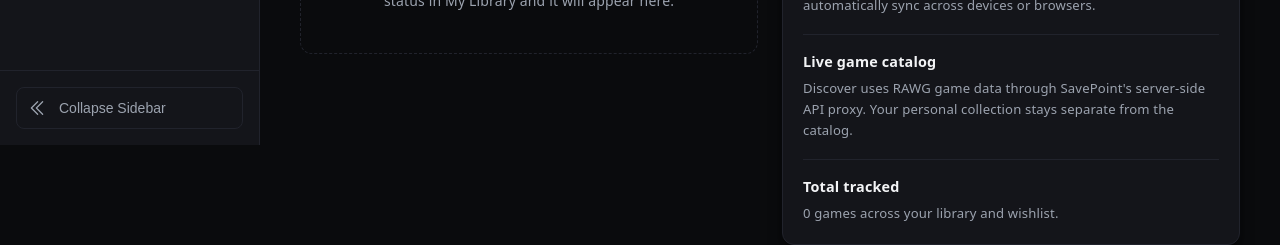
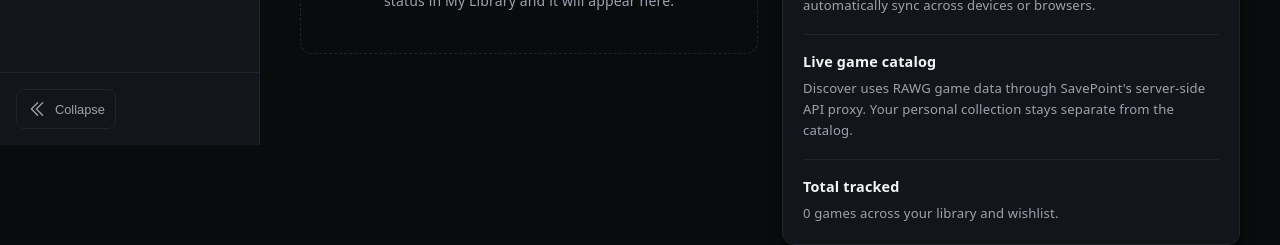
Before and after one commit to KyleDomSar/SavePoint, a React (Vite) app: page / in a window 1280 px wide. Shown: the part 655-900 px from the top of the page. Built offline with nearby package versions, Linux system fonts and the light colour scheme.

Commit message:
style: make sidebar collapse control compact

```diff
--- a/src/components/AppShell.jsx
+++ b/src/components/AppShell.jsx
@@ -189,21 +189,31 @@ const AppShell = ({ activeTab, setActiveTab, children }) => {
         </nav>
 
         {/* Sidebar Footer / Collapse Toggler */}
-        <div style={{ padding: '16px', borderTop: '1px solid var(--border)' }}>
+        <div style={{
+          padding: isSidebarCollapsed ? '12px' : '16px',
+          borderTop: '1px solid var(--border)',
+          display: 'flex',
+          justifyContent: isSidebarCollapsed ? 'center' : 'flex-start'
+        }}>
           <button
             onClick={() => setIsSidebarCollapsed(!isSidebarCollapsed)}
+            aria-label={isSidebarCollapsed ? 'Expand sidebar' : 'Collapse sidebar'}
+            title={isSidebarCollapsed ? 'Expand sidebar' : 'Collapse sidebar'}
             style={{
               display: 'flex',
               alignItems: 'center',
-              gap: '12px',
-              width: '100%',
-              padding: '10px',
+              justifyContent: 'center',
+              gap: '8px',
+              width: isSidebarCollapsed ? '40px' : 'auto',
+              height: '40px',
+              padding: isSidebarCollapsed ? '0' : '0 10px',
               borderRadius: '8px',
               border: '1px solid var(--border)',
               backgroundColor: 'transparent',
               color: 'var(--text)',
               cursor: 'pointer',
-              transition: 'all 0.2s ease'
+              transition: 'all 0.2s ease',
+              whiteSpace: 'nowrap'
             }}
             onMouseEnter={(e) => {
               e.currentTarget.style.borderColor = 'var(--border-focus)';
@@ -215,7 +225,7 @@ const AppShell = ({ activeTab, setActiveTab, children }) => {
             }}
           >
             <CollapseIcon collapsed={isSidebarCollapsed} />
-            {!isSidebarCollapsed && <span style={{ fontSize: '0.875rem' }}>Collapse Sidebar</span>}
+            {!isSidebarCollapsed && <span style={{ fontSize: '0.8rem' }}>Collapse</span>}
           </button>
         </div>
       </aside>
```
